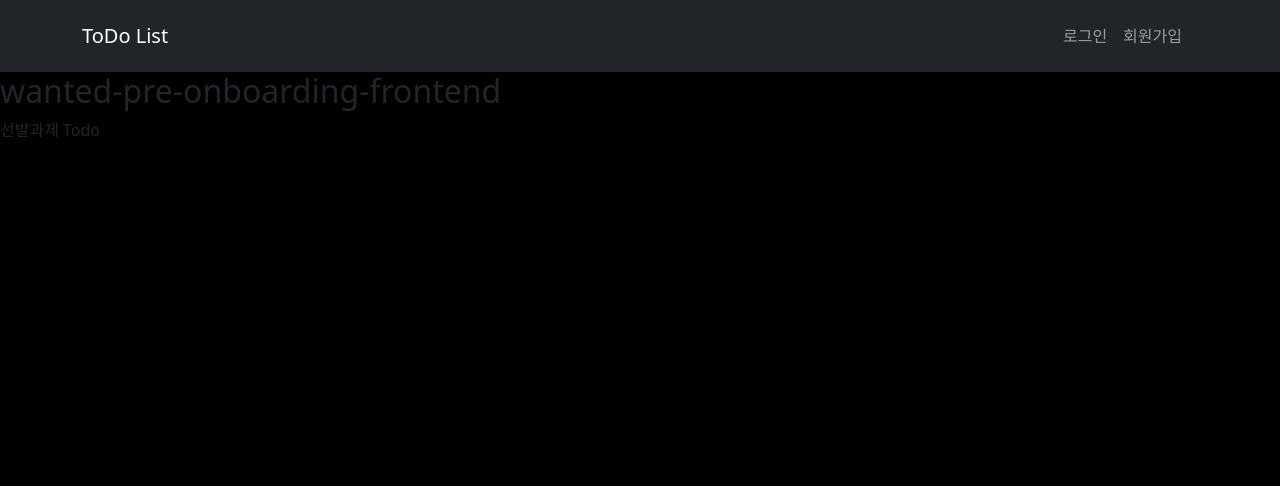
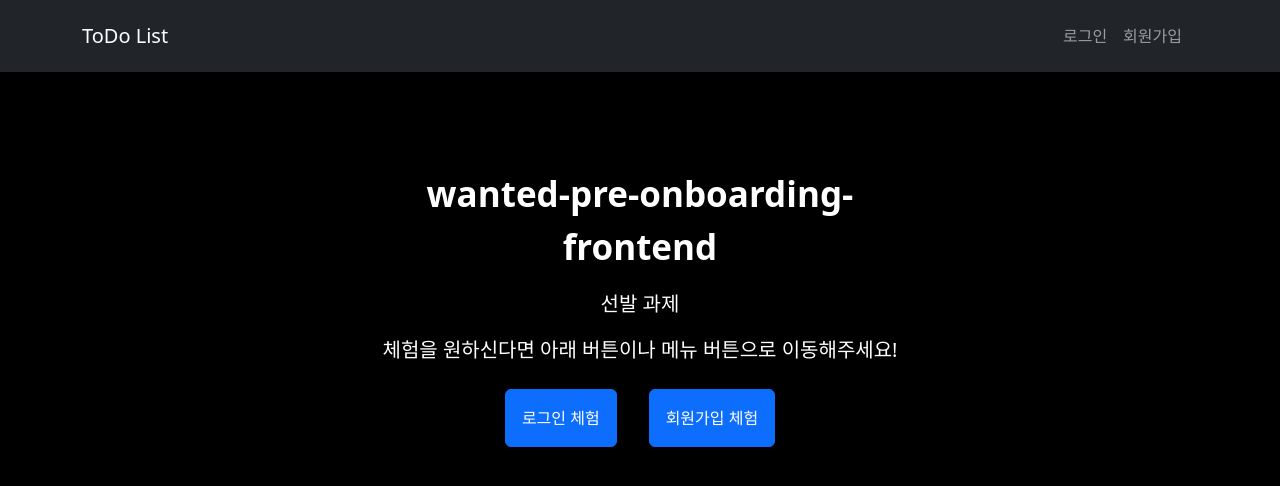
Before and after one commit to junny1995/wanted-pre-onboarding-frontend, a React (Create React App) app: page / in a window 1280 px wide. Shown: the top 486 px of the page. Built offline with nearby package versions, Linux system fonts and the light colour scheme.

Commit message:
design: 메인페이지 디자인 추가

```diff
--- a/src/Component/Header.js
+++ b/src/Component/Header.js
@@ -13,7 +13,7 @@ function Header() {
   const authCtx = useContext(AuthContext);
   const isLoggedIn = authCtx.isLoggedIn;
 
-  // 로그아웃 함수
+  // 로그아웃
   const signoutHandler = () => {
     authCtx.logout();
     navigate("/");
--- a/src/Page/MainHome.js
+++ b/src/Page/MainHome.js
@@ -1,12 +1,78 @@
+import { useContext } from "react";
+import { useNavigate } from "react-router-dom";
+import styled from "styled-components";
+import AuthContext from "../store/AuthContext";
+
 function MainHome() {
+  // useNavigate
+  const navigate = useNavigate();
+
+  // useContext 관련 로그인 확인
+  const authCtx = useContext(AuthContext);
+  const isLoggedIn = authCtx.isLoggedIn;
+
+  // 로그아웃
+  const signoutHandler = () => {
+    authCtx.logout();
+  };
+
   return (
-    <>
-      <div>
-        <h2>wanted-pre-onboarding-frontend</h2>
-        <span>선발과제 Todo</span>
+    <section className="py-5 text-center container">
+      <div className="row py-lg-5">
+        <div className="col-lg-6 col-md-8 mx-auto">
+          <P1>wanted-pre-onboarding-frontend</P1>
+          <P2>선발 과제</P2>
+          {isLoggedIn ? (
+            <>
+              <button
+                className="btn btn-primary my-2 p-3 m-3"
+                onClick={() => navigate("/todo")}
+              >
+                할일 작성해보기
+              </button>
+              <button
+                className="btn btn-primary my-2 p-3 m-3"
+                onClick={signoutHandler}
+              >
+                로그아웃
+              </button>
+            </>
+          ) : (
+            <>
+              <P2>
+                체험을 원하신다면 아래 버튼이나 메뉴 버튼으로 이동해주세요!
+              </P2>
+              <button
+                className="btn btn-primary my-2 p-3 m-3"
+                onClick={() => navigate("/signin")}
+              >
+                로그인 체험
+              </button>
+              <button
+                className="btn btn-primary my-2 p-3 m-3"
+                onClick={() => navigate("/signup")}
+              >
+                회원가입 체험
+              </button>
+            </>
+          )}
+        </div>
       </div>
-    </>
+    </section>
   );
 }
 
 export default MainHome;
+
+// Styled Component
+const P1 = styled.p`
+  color: white;
+  font-size: 35px;
+  font-weight: 800;
+`;
+
+const P2 = styled.p`
+  color: white;
+  font-size: 20px;
+  font-weight: 500;
+`;
```
